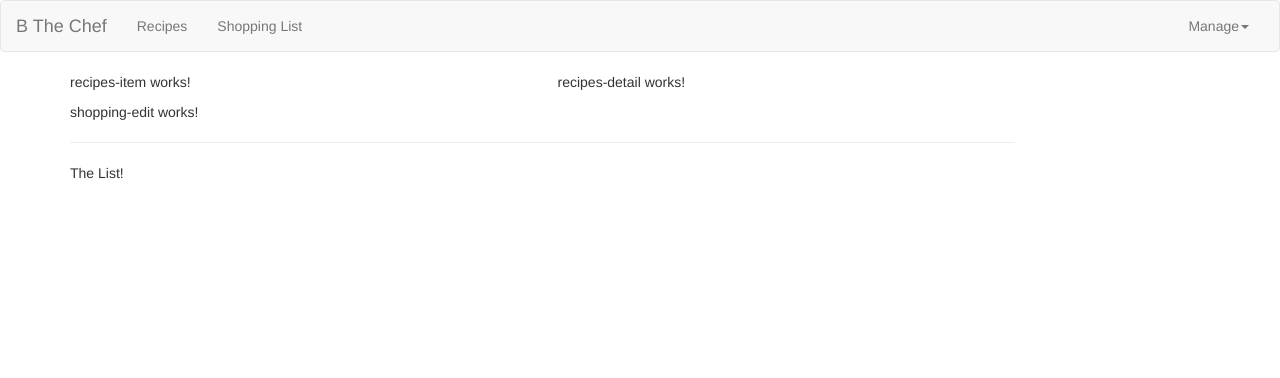
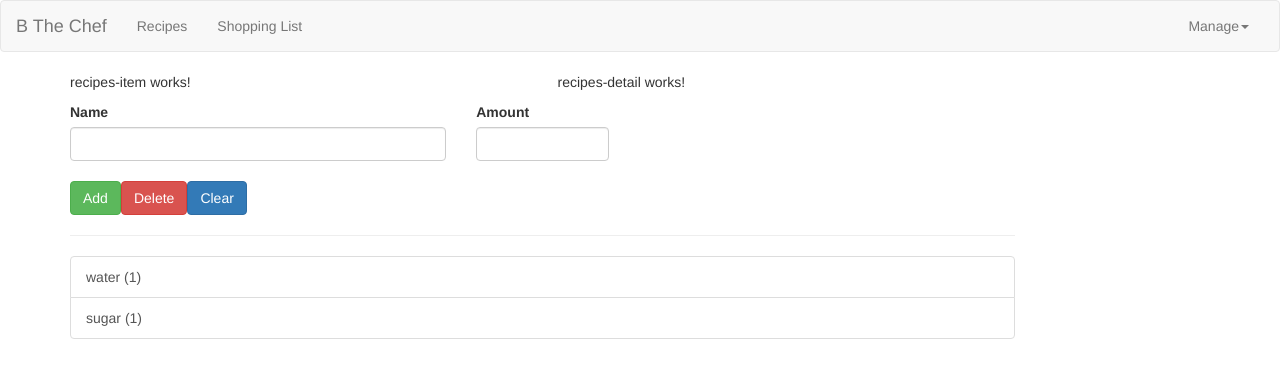
Before and after one commit to vivinmeth/BTC, an Angular app: page / in a window 1280 px wide. Shown: the top 378 px of the page. Built offline with nearby package versions, Linux system fonts and the light colour scheme.

Commit message:
Shopping list Block is done with barebone

```diff
--- /dev/null
+++ b/src/app/shared/ingredients.model.ts
@@ -0,0 +1,3 @@
+export class ingredient {
+    constructor(public name: string, public amount: number){}
+}
--- a/src/app/shopping-list/shopping-edit/shopping-edit.component.html
+++ b/src/app/shopping-list/shopping-edit/shopping-edit.component.html
@@ -1 +1,24 @@
-<p>shopping-edit works!</p>
+<div class="row">
+    <div class="col-xs-12">
+        <form>
+            <div class="row">
+                <div class="col-sm-5 from-group">
+                    <label for="name">Name</label>
+                    <input type="text" id="name" class="form-control">
+                </div>
+                <div class="col-sm-2 from-group">
+                    <label for="amt">Amount</label>
+                    <input type="number" id="amt" class="form-control">
+                </div>
+            </div>
+            <br>
+            <div class="row">
+                <div class="col-xs-12">
+                    <button class="btn btn-success" type="submit">Add</button>
+                    <button class="btn btn-danger" type="button">Delete</button>
+                    <button class="btn btn-primary" type="button">Clear</button>
+                </div>
+            </div>
+        </form>
+    </div>
+</div>
--- a/src/app/shopping-list/shopping-list.component.html
+++ b/src/app/shopping-list/shopping-list.component.html
@@ -2,6 +2,8 @@
     <div class="col-xs-10">
         <app-shopping-edit></app-shopping-edit>
         <hr>
-        <p>The List!</p>
+        <ul class="list-group">
+            <a class="list-group-item" style="cursor: pointer;" *ngFor="let ingrid of ingredients"> {{ ingrid.name}} ({{ingrid.amount}})</a>
+        </ul>
     </div>
 </div>
--- a/src/app/shopping-list/shopping-list.component.ts
+++ b/src/app/shopping-list/shopping-list.component.ts
@@ -1,4 +1,5 @@
 import { Component, OnInit } from '@angular/core';
+import { ingredient } from '../shared/ingredients.model';
 
 @Component({
   selector: 'app-shopping-list',
@@ -6,7 +7,11 @@
   styleUrls: ['./shopping-list.component.css']
 })
 export class ShoppingListComponent implements OnInit {
+  ingredients: ingredient[] = [
+    new ingredient("water",1),
+    new ingredient("sugar",1),
 
+  ];
   constructor() { }
 
   ngOnInit() {
```
